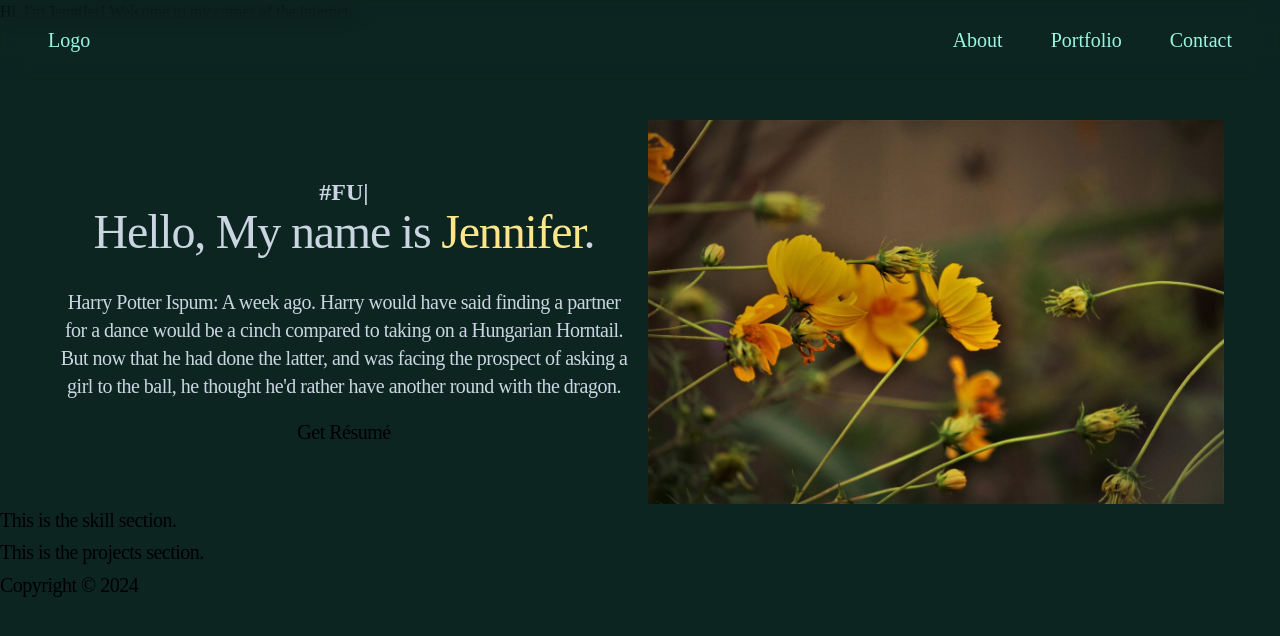
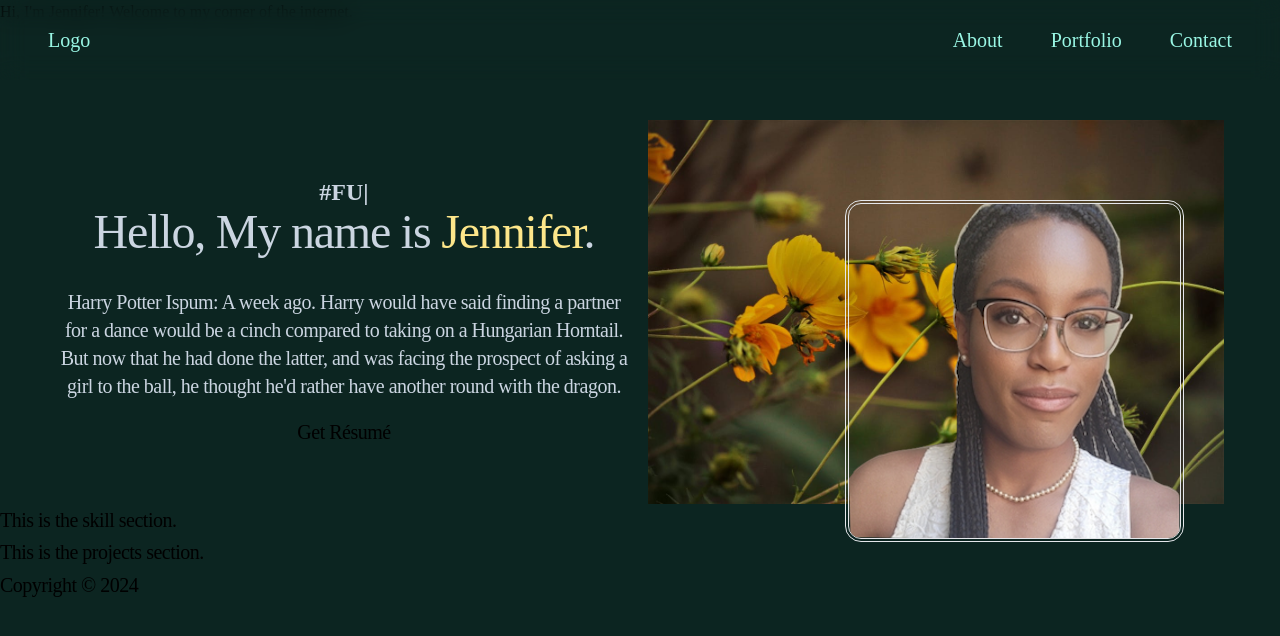
Before and after one commit to j-slaughter/portfolio, a React app: page / in a window 1280 px wide. Shown: the top 636 px of the page. Built offline with nearby package versions, Linux system fonts and the light colour scheme.

Commit message:
add photo

```diff
--- a/client/components/Hero.jsx
+++ b/client/components/Hero.jsx
@@ -8,6 +8,7 @@ import { motion } from 'motion/react';
 import { AiOutlineGithub, AiOutlineLinkedin } from 'react-icons/ai';
 import { TypeAnimation } from 'react-type-animation';
 import wildflowers from '../assets/flowers.png';
+import headshot from '../assets/hsmall.png';
 
 const Hero = () => {
     return (
@@ -65,8 +66,11 @@ const Hero = () => {
                 initial={{opacity: 0, y: 50}}
                 whileInView={{opacity: 1, y: 0}}
                 viewport={{once: true}}
-                transition={{duration: 2}}>
+                transition={{duration: 2}}
+                className='relative'>
                     <img src={wildflowers}/>
+                    <img className='border-double border-4 rounded-2xl absolute right-10 top-20' src={headshot}/>
+
                 </motion.div>
             </div>
         </div>
```
Also changed, not shown: client/assets/hsmall.png (added).
